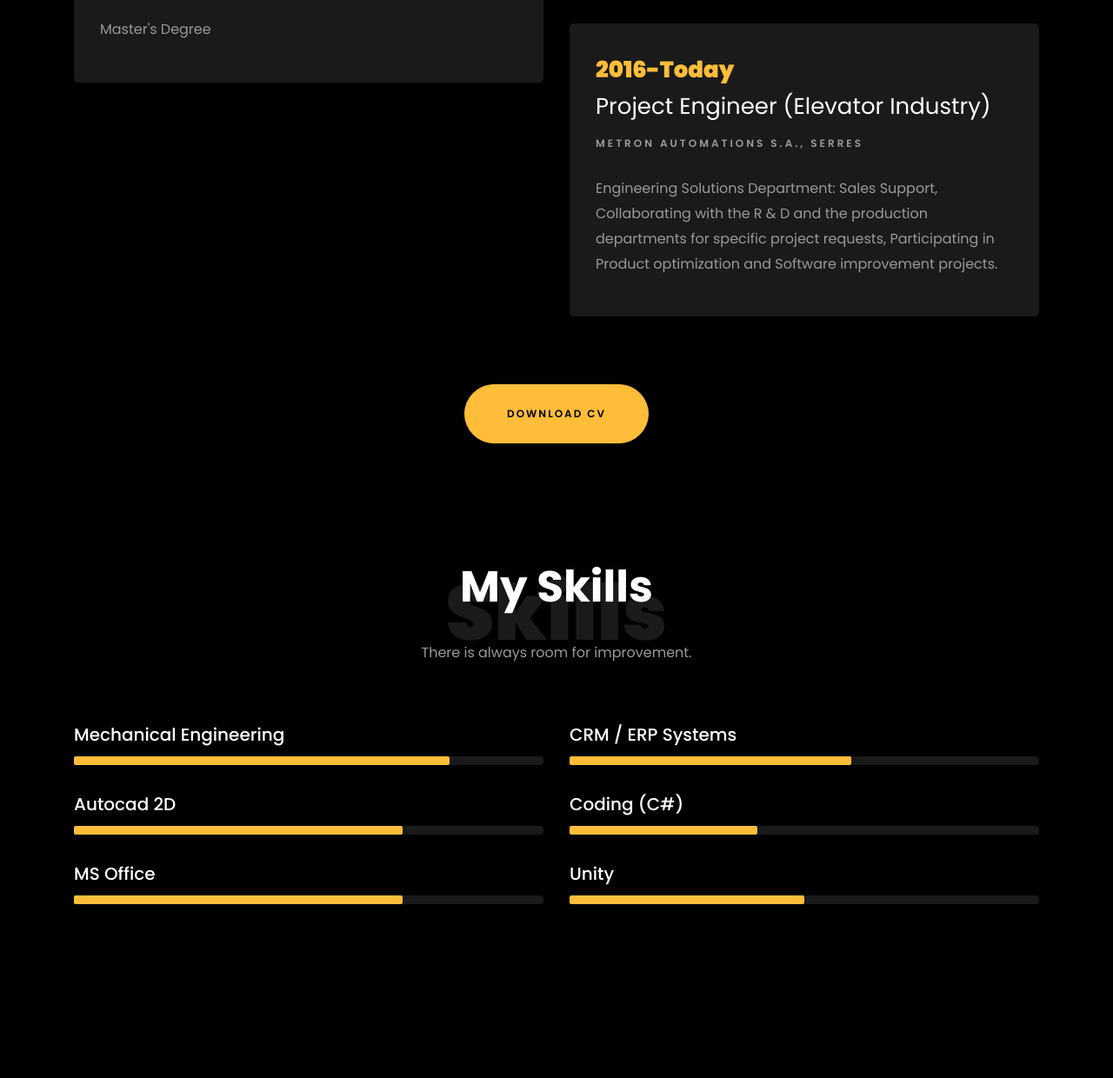
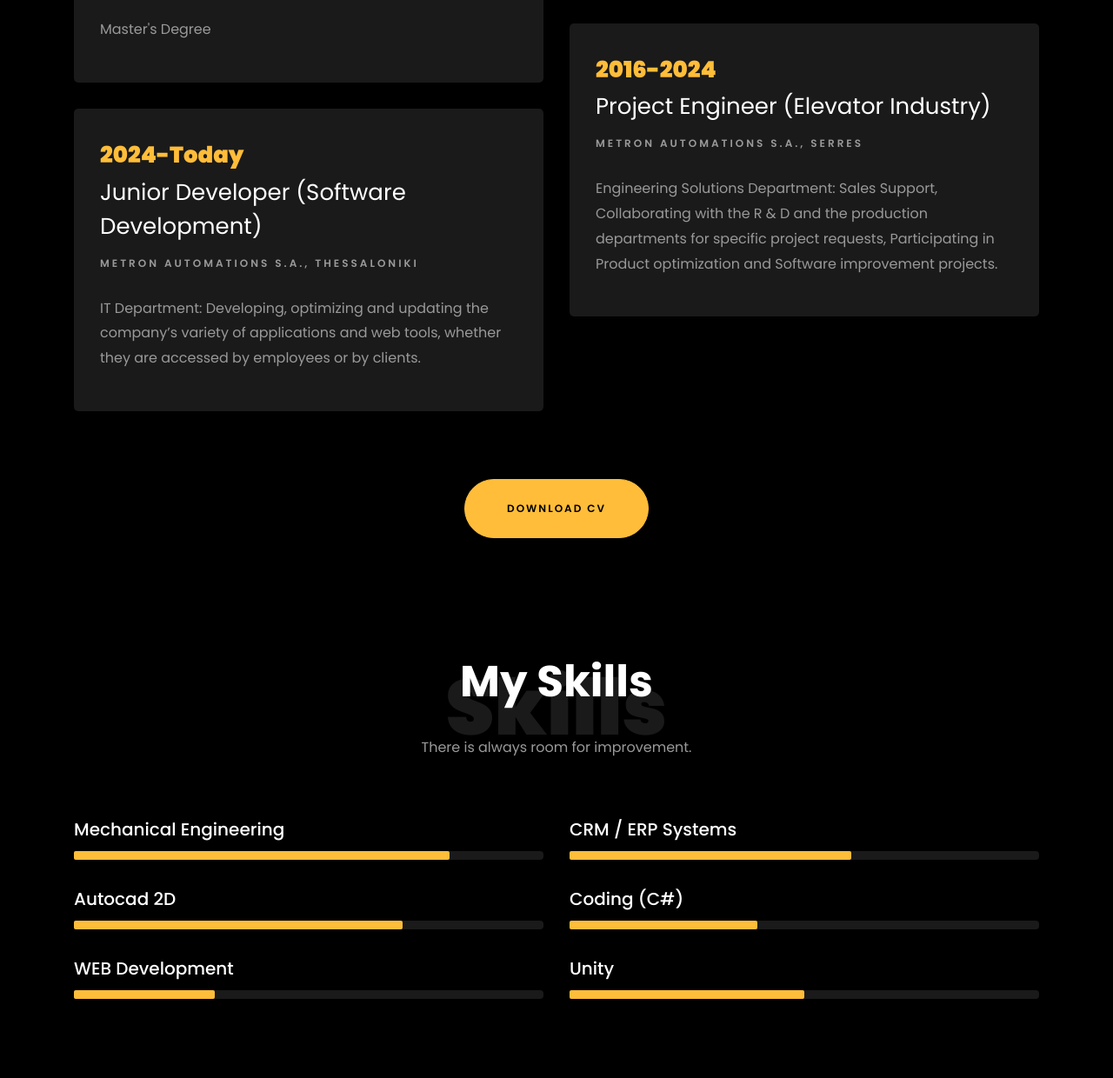
Before and after one commit to D3amian/portfolio, a plain HTML site: page index.html in a window 1280 px wide. Shown: the part 2340-3580 px from the top of the page at 87% size. Drawn offline with Linux system fonts and the light colour scheme; files whose address does not match are found by name.

Commit message:
Updated Job position and CV
Updated Job position and CV, as a Junior Developer

```diff
--- a/index.html
+++ b/index.html
@@ -158,6 +158,12 @@
     					<span class="position">University of Arizona, USA</span>
     					<p class="mt-4">Master's Degree</p>
     				</div>
+					<div class="resume-wrap ftco-animate">
+    					<span class="date">2024-Today</span>
+    					<h2>Junior Developer (Software Development)</h2>
+    					<span class="position">Metron Automations S.A., Thessaloniki</span>
+    					<p class="mt-4">IT Department: Developing, optimizing and updating the company’s variety of applications and web tools, whether they are accessed by employees or by clients.</p>
+    				</div>
     			</div>
 
     			<div class="col-md-6">
@@ -174,7 +180,7 @@
     					<p class="mt-4">On site evaluation of mechanical installations and production machinery for equipment under lease. Assessment of mechanical installations and production machinery for lease approval.</p>
     				</div>
     				<div class="resume-wrap ftco-animate">
-    					<span class="date">2016-Today</span>
+    					<span class="date">2016-2024</span>
     					<h2>Project Engineer (Elevator Industry)</h2>
     					<span class="position">Metron Automations S.A., Serres</span>
     					<p class="mt-4">Engineering Solutions Department: Sales Support, Collaborating with the R & D and the production departments for specific project requests, Participating in Product optimization and Software improvement projects.</p>
@@ -321,10 +327,10 @@
 					</div>
 					<div class="col-md-6 animate-box">
 						<div class="progress-wrap ftco-animate">
-							<h3>MS Office</h3>
+							<h3>WEB Development</h3>
 							<div class="progress">
 							 	<div class="progress-bar color-5" role="progressbar" aria-valuenow="70"
-							  	aria-valuemin="0" aria-valuemax="100" style="width:70%">
+							  	aria-valuemin="0" aria-valuemax="100" style="width:30%">
 							    <!--<span>70%</span>-->
 							  	</div>
 							</div>
```
Also changed, not shown: 1 other file.
